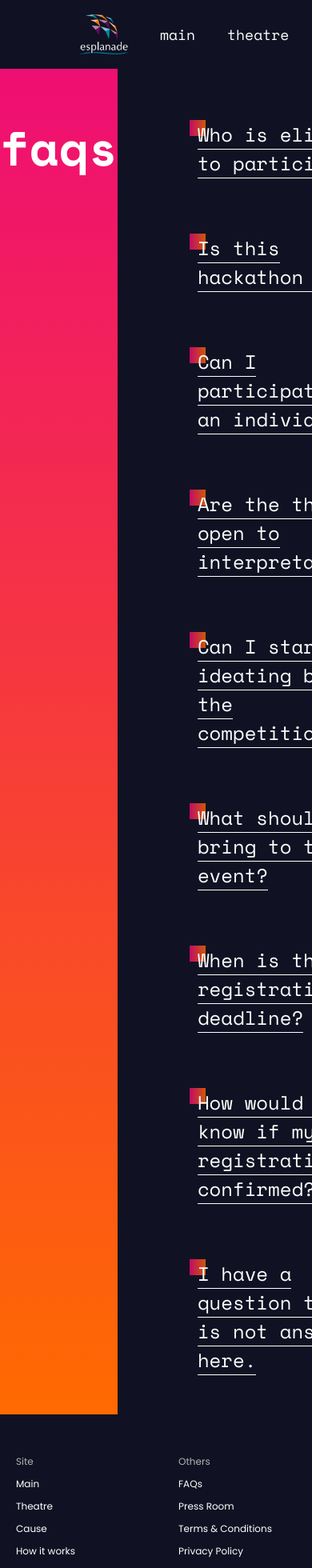
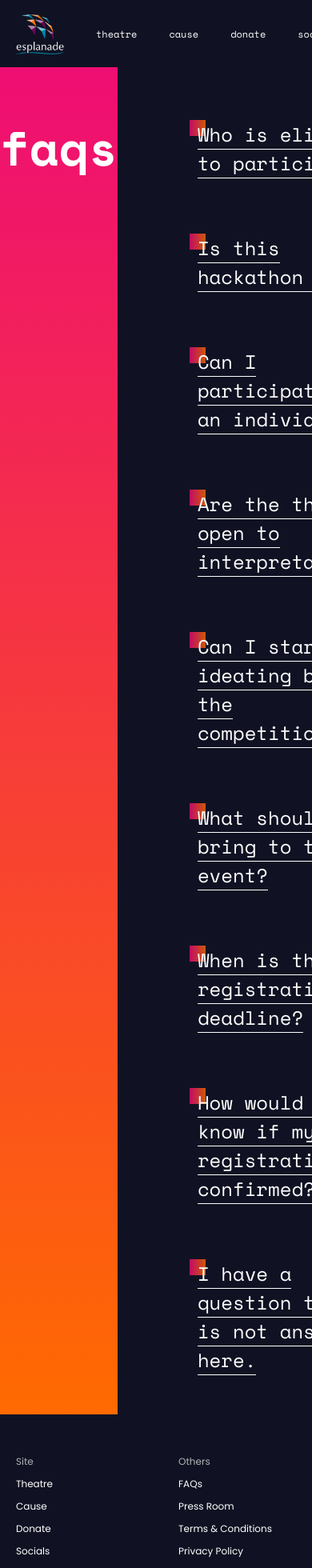
Before and after one commit to vxncetxn/the-next-stage, a React (Create React App) app: page /faqs in a window 390 px wide. Shown: the top 1960 px of the page at 80% size. Built offline with nearby package versions, Linux system fonts and the light colour scheme.

Commit message:
Componentized CTAButton, fixed linkings for Nav and Footer, started on Nav responsiveness

```diff
--- a/package.json
+++ b/package.json
@@ -8,6 +8,7 @@
     "react-dom": "^16.13.1",
     "react-intersection-observer": "^8.26.2",
     "react-router-dom": "^5.2.0",
+    "react-router-hash-link": "^1.2.2",
     "react-scripts": "^3.4.1",
     "react-three-fiber": "^4.2.10",
     "react-twitter-embed": "^3.0.3",
--- a/src/App.js
+++ b/src/App.js
@@ -1,4 +1,4 @@
-import React, { useState, useEffect } from "react";
+import React, { useState } from "react";
 import { BrowserRouter as Router, Switch, Route } from "react-router-dom";
 
 import Defaults from "./Defaults";
@@ -9,7 +9,7 @@ import Footer from "./sections/Footer";
 import Hero from "./sections/Home/Hero";
 import Theatre from "./sections/Home/Theatre";
 import Cause from "./sections/Home/Cause";
-import How from "./sections/Home/How";
+import Donate from "./sections/Home/Donate";
 import Socials from "./sections/Home/Socials";
 
 import Faqs from "./sections/Faqs";
@@ -50,7 +50,7 @@ function App() {
             <Hero setEntryIsHero={setEntryIsHero} />
             <Theatre entryIsHero={entryIsHero} />
             <Cause entryIsHero={entryIsHero} />
-            <How entryIsHero={entryIsHero} />
+            <Donate entryIsHero={entryIsHero} />
             <Socials entryIsHero={entryIsHero} />
           </Route>
           <Route path="/faqs">
--- /dev/null
+++ b/src/components/CTAButton.js
@@ -0,0 +1,49 @@
+import React from "react";
+import styled, { keyframes } from "styled-components";
+
+const Flow = keyframes`
+  to {
+    background-position: 200% center;
+  }
+`;
+
+const CTAButton = styled.button`
+  font-family: var(--font-primary);
+  font-weight: 700;
+  font-size: 18px;
+  color: var(--color-text);
+  padding: 10px 30px;
+  border-radius: 20px;
+  background: rgb(129, 5, 216);
+  background: linear-gradient(
+    150deg,
+    #ee0979 20%,
+    #ff6a00 40%,
+    #ff6a00 60%,
+    #ee0979 80%
+  );
+  background-size: 200% auto;
+  animation: ${Flow} 2s linear infinite;
+
+  &:hover {
+    animation: ${Flow} 0.3s linear infinite;
+  }
+
+  @media (max-width: 1200px) {
+    font-size: 16px;
+  }
+
+  @media (max-width: 896px) {
+    font-size: 14px;
+  }
+
+  @media (max-width: 600px) {
+    font-size: 12px;
+  }
+`;
+
+const CTAButtonComp = ({ children, ...others }) => {
+  return <CTAButton {...others}>{children}</CTAButton>;
+};
+
+export default CTAButtonComp;
--- a/src/sections/Footer.js
+++ b/src/sections/Footer.js
@@ -1,6 +1,7 @@
 import React from "react";
 import styled from "styled-components";
-import { Link } from "react-router-dom";
+import { useLocation } from "react-router-dom";
+import { HashLink as Link } from "react-router-hash-link";
 
 import PlainAnchor from "../components/PlainAnchor";
 
@@ -165,23 +166,28 @@ const ContactsColumn = styled.ul`
 `;
 
 const FooterComp = () => {
+  const location = useLocation();
+
   return (
     <Footer>
       <PrimaryRow>
         <LinkColumn>
           <li>Site</li>
-          <li>
-            <button onClick={() => scrollToElement("hero")}>Main</button>
-          </li>
-          <li>
-            <button onClick={() => scrollToElement("theatre")}>Theatre</button>
-          </li>
-          <li>
-            <button onClick={() => scrollToElement("cause")}>Cause</button>
-          </li>
-          <li>
-            <button onClick={() => scrollToElement("how")}>How it works</button>
-          </li>
+          {["Theatre", "Cause", "Donate", "Socials"].map((section) => {
+            return (
+              <li>
+                {location.pathname === "/" ? (
+                  <button
+                    onClick={() => scrollToElement(section.toLowerCase())}
+                  >
+                    {section}
+                  </button>
+                ) : (
+                  <Link to={`/#${section.toLowerCase()}`}>{section}</Link>
+                )}
+              </li>
+            );
+          })}
         </LinkColumn>
         <LinkColumn>
           <li>Others</li>
--- a/src/sections/Home/How.js
+++ b/src/sections/Home/Donate.js
@@ -4,6 +4,7 @@ import { useInView } from "react-intersection-observer";
 
 import SectionTitleBar from "../../components/SectionTitleBar";
 import Text from "../../components/Text";
+import CTAButton from "../../components/CTAButton";
 
 const Flow = keyframes`
   to {
@@ -11,12 +12,12 @@ const Flow = keyframes`
   }
 `;
 
-const How = styled.section`
+const Donate = styled.section`
   position: relative;
   display: flex;
 `;
 
-const HowContent = styled.div`
+const DonateContent = styled.div`
   padding: 310px 100px calc(225px + 100px) 100px;
 
   & > *:nth-child(1) {
@@ -200,29 +201,7 @@ const Option = styled.button`
   padding: 8% 6%;
 `;
 
-const DonateButton = styled.button`
-  font-family: var(--font-primary);
-  font-weight: 700;
-  font-size: 18px;
-  padding: 10px 30px;
-  border-radius: 20px;
-  background: rgb(129, 5, 216);
-  background: linear-gradient(
-    150deg,
-    #ee0979 20%,
-    #ff6a00 40%,
-    #ff6a00 60%,
-    #ee0979 80%
-  );
-  background-size: 200% auto;
-  animation: ${Flow} 2s linear infinite;
-
-  &:hover {
-    animation: ${Flow} 0.3s linear infinite;
-  }
-`;
-
-const HowComp = ({ entryIsHero }) => {
+const DonateComp = ({ entryIsHero }) => {
   const [contentRef, contentInView] = useInView({
     threshold: 0.3,
     triggerOnce: true,
@@ -234,11 +213,11 @@ const HowComp = ({ entryIsHero }) => {
   const [option, setOption] = useState("10");
 
   return (
-    <How id="how">
+    <Donate id="donate">
       <SectionTitleBar position="left" paddingTop="300px">
         donate
       </SectionTitleBar>
-      <HowContent
+      <DonateContent
         ref={contentRef}
         contentInView={entryIsHero ? contentInView : true}
       >
@@ -250,8 +229,8 @@ const HowComp = ({ entryIsHero }) => {
           to the wider community. Hence, we urge you to make a personal
           contribution to <i>The Next Stage</i> and to make the incentive to do
           so even greater, we have prepared a unique donation campaign where you
-          can create a virtual art memento which will eventually be showcased in
-          an AR exhibition when the theatre opens!
+          can create a virtual art memento which will eventually be sDonatecased
+          in an AR exhibition when the theatre opens!
           <br></br>
           <br></br>
           The following steps detail the process for the donation campaign:
@@ -268,7 +247,7 @@ const HowComp = ({ entryIsHero }) => {
           exhibition to be held in conjunction with ArchiFest 2020 - see your
           memento in the real world!
         </StepsText>
-      </HowContent>
+      </DonateContent>
       <DonationPanelWrapper>
         <DonationPanel
           ref={panelRef}
@@ -282,7 +261,7 @@ const HowComp = ({ entryIsHero }) => {
               </Option>
             ))}
           </OptionsRow>
-          <DonateButton>Donate</DonateButton>
+          <CTAButton>Donate</CTAButton>
           <PanelSmallText>
             You will be redirected to Giving.sg, our approved donations platform
             partner, to complete your donation. You can learn more about
@@ -290,8 +269,8 @@ const HowComp = ({ entryIsHero }) => {
           </PanelSmallText>
         </DonationPanel>
       </DonationPanelWrapper>
-    </How>
+    </Donate>
   );
 };
 
-export default HowComp;
+export default DonateComp;
--- a/src/sections/Home/Hero.js
+++ b/src/sections/Home/Hero.js
@@ -37,25 +37,6 @@ const HeroContent = styled.div`
 const Logo = styled.img`
   width: 80px;
   margin-bottom: auto;
-`;
-
-const CTAButton = styled.button`
-  width: 260px;
-  position: relative;
-  margin-left: 15px;
-  margin-top: 20px;
-  font-size: 24px;
-  color: white;
-
-  &::before {
-    position: absolute;
-    top: 50%;
-    left: 0;
-    content: "";
-    width: 40px;
-    height: 3px;
-    background-color: white;
-  }
 `;
 
 const HeroAnim = styled.div`
@@ -198,7 +179,7 @@ const HeroComp = ({ setEntryIsHero }) => {
     //     <button>Order Now</button>
     //   </HeroContentContainer>
     // </Hero>
-    <Hero id="hero" ref={heroRef}>
+    <Hero id="main" ref={heroRef}>
       <HeroContent>
         {/* <Logo src={require("../../assets/images/esplanade-logo-white.png")} /> */}
         <HeroTitle className="hero-title">the</HeroTitle>
@@ -208,35 +189,6 @@ const HeroComp = ({ setEntryIsHero }) => {
         <HeroTitle className="hero-title" style={{ marginTop: "-90px" }}>
           stage
         </HeroTitle>
-        <CTAButton
-        // onMouseDown={() => {
-        //   document
-        //     .querySelectorAll(".hero-title")
-        //     .forEach((n) => (n.style.animationDuration = "0.5s"));
-        // }}
-        // onMouseUp={() => {
-        //   document
-        //     .querySelectorAll(".hero-title")
-        //     .forEach((n) => (n.style.animationDuration = "2s"));
-        // }}
-        // onClick={() => {
-        //   [...Array(15).keys()].forEach((n) => {
-        //     setTimeout(() => {
-        //       // console.log(`iteration ${n + 1}!`);
-        //       const resultantTiming =
-        //         Math.round((2 - 0.1 * (n + 1)) * 10) / 10;
-        //       console.log("resultant timing is ", resultantTiming);
-        //       document
-        //         .querySelectorAll(".hero-title")
-        //         .forEach(
-        //           (n) => (n.style.animationDuration = `${resultantTiming}s`)
-        //         );
-        //     }, Math.round(200 * (n + 1)));
-        //   });
-        // }}
-        >
-          contribute
-        </CTAButton>
       </HeroContent>
       <HeroAnim>
         {/* <img
--- a/src/sections/Navbar.js
+++ b/src/sections/Navbar.js
@@ -1,17 +1,32 @@
 import React from "react";
 import styled from "styled-components";
+
+import CTAButton from "../components/CTAButton";
+
+import scrollToElement from "../helpers/scrollToElement";
 
 const Navbar = styled.div`
   position: fixed;
   z-index: 9999;
   width: 100vw;
-  // border: 1px solid red;
   background-color: var(--color-background);
 
   & > ul {
     display: flex;
     align-items: center;
     padding: 15px 100px;
+
+    @media (max-width: 1200px) {
+      padding: 15px 75px;
+    }
+
+    @media (max-width: 896px) {
+      padding: 15px 50px;
+    }
+
+    @media (max-width: 600px) {
+      padding: 15px 20px;
+    }
   }
 
   & > ul > li {
@@ -19,6 +34,18 @@ const Navbar = styled.div`
     font-size: 18px;
     color: white;
     cursor: pointer;
+
+    @media (max-width: 1200px) {
+      font-size: 16px;
+    }
+
+    @media (max-width: 896px) {
+      font-size: 14px;
+    }
+
+    @media (max-width: 600px) {
+      font-size: 12px;
+    }
   }
 
   & > ul > li + li {
@@ -28,7 +55,6 @@ const Navbar = styled.div`
 
 const Logo = styled.img`
   width: 60px;
-  // border: 1px solid red;
   transform: translateY(3px);
 `;
 
@@ -41,11 +67,18 @@ const NavbarComp = () => {
             src={require("../assets/images/esplanade-logo-white.png")}
           ></Logo>
         </li>
-        <li>main</li>
-        <li>theatre</li>
-        <li>cause</li>
-        <li>donate</li>
-        <li>socials</li>
+        {["theatre", "cause", "donate", "socials"].map((section) => {
+          return (
+            <li>
+              <button onClick={() => scrollToElement(section)}>
+                {section}
+              </button>
+            </li>
+          );
+        })}
+        <li>
+          <CTAButton>Donate</CTAButton>
+        </li>
       </ul>
     </Navbar>
   );
```
Also changed, not shown: 1 other file (tests, documents, lock files or other folders).
